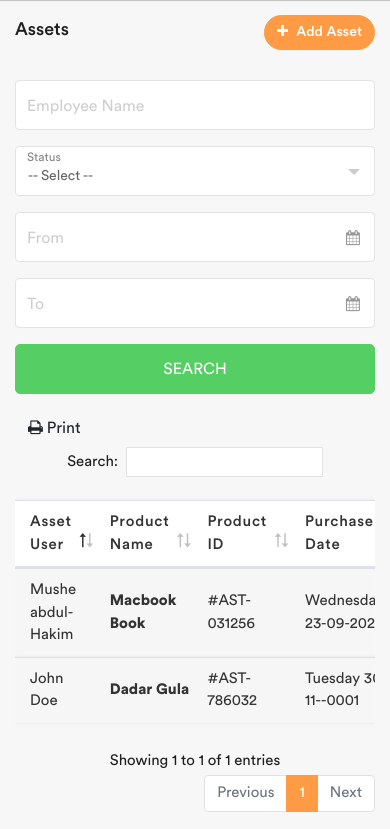
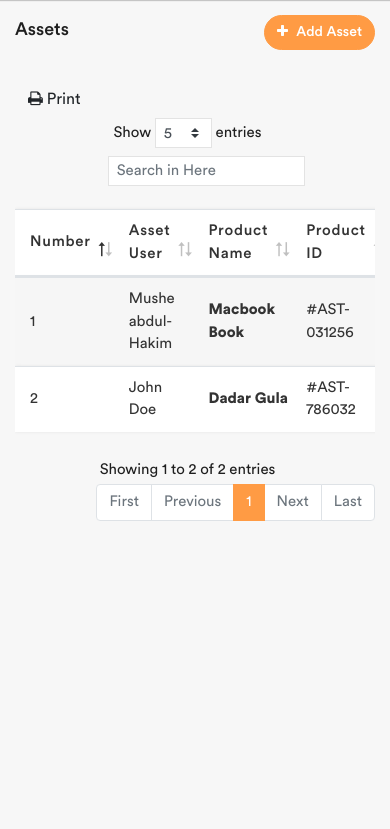
Before and after one commit to L200183161/haram, a PHP site: the page made by assets.php in a window 390 px wide. Shown: the part 60-889 px from the top of the page. After the commit the page ends 581 px from the top, so only its background shows below. Run offline with PHP 8.4, Linux system fonts and the light colour scheme; a user stored in the database is signed in; data comes from the database, SQL or seed files in the repository.

Commit message:
assets.php responsive dengan print manual

```diff
--- a/assets.php
+++ b/assets.php
@@ -80,6 +80,7 @@
 								<li class="breadcrumb-item active">Assets</li>
 							</ul>
 						</div>
+
 						<div class="col-auto float-right ml-auto">
 							<a href="javascript:void(0)" class="btn add-btn" data-toggle="modal" data-target="#add_asset"><i class="fa fa-plus"></i> Add Asset</a>
 
@@ -88,57 +89,14 @@
 				</div>
 				<!-- /Page Header -->
 				<!-- Search Filter -->
-				<div class="row filter-row">
-					<div class="col-sm-6 col-md-3">
-						<div class="form-group form-focus">
-							<input type="text" class="form-control floating">
-							<label class="focus-label">Employee Name</label>
-						</div>
-					</div>
-					<div class="col-sm-6 col-md-3">
-						<div class="form-group form-focus select-focus">
-							<select class="select floating">
-								<option value=""> -- Select -- </option>
-								<option value="0"> Pending </option>
-								<option value="1"> Approved </option>
-								<option value="2"> Returned </option>
-							</select>
-							<label class="focus-label">Status</label>
-						</div>
-					</div>
-					<div class="col-sm-12 col-md-4">
-						<div class="row">
-							<div class="col-md-6 col-sm-6">
-								<div class="form-group form-focus">
-									<div class="cal-icon">
-										<input class="form-control floating datetimepicker" type="text">
-									</div>
-									<label class="focus-label">From</label>
-								</div>
-							</div>
-							<div class="col-md-6 col-sm-6">
-								<div class="form-group form-focus">
-									<div class="cal-icon">
-										<input class="form-control floating datetimepicker" type="text">
-									</div>
-									<label class="focus-label">To</label>
-								</div>
-							</div>
-						</div>
-					</div>
-					<div class="col-sm-6 col-md-2">
-						<a href="javascript:void(0)" class="btn btn-success btn-block"> Search </a>
-					</div>
-				</div>
-				<!-- /Search Filter -->
 				<a href="javascript:void(0)" class="btn btn-file" onclick="printDiv('print')"><i class="fa fa-print"></i> Print</a>
-
 				<div class="row" id="print">
 					<div class="col-md-12">
 						<div class="table-responsive">
 							<table class="table table-striped custom-table mb-0 dataTable js-exportable">
 								<thead>
 									<tr>
+										<th class="text-left">Number</th>
 										<th class="text-left">Asset User</th>
 										<th class="text-left">Product Name</th>
 										<th class="text-left">Product ID</th>
@@ -149,6 +107,8 @@
 										<th class="text-danger text-right">Setting</th>
 									</tr>
 								</thead>
+								<tbody>
+									<!--Sempak kw cuman butuh body di luar-->
 									<!-- code to show the table -->
 
 									<?php
@@ -162,8 +122,9 @@
 										foreach ($results2 as $row) {
 											$newdate = date("l d-m-Y", strtotime($row['PurchaseDate'])); //Convert to d/m/Y
 									?>
-										<tbody>
+
 											<tr>
+												<td><?php echo htmlentities($cnt++); ?></td>
 												<td><?php echo htmlentities($row['AssetUser']); ?></td>
 												<td>
 													<strong><?php echo htmlentities($row['assetName']); ?></strong>
@@ -194,10 +155,11 @@
 													</div>
 												</td>
 											</tr>
-										</tbody>
-								<?php $cnt += 1;
+
+									<?php
 										}
 									} ?>
+								</tbody>
 							</table>
 						</div>
 					</div>
@@ -278,7 +240,7 @@
 									<div class="col-md-6">
 										<div class="form-group">
 											<label>Purchase Date</label>
-											<input name="purchase_date" value="<?php echo date('dd/mm/yy'); ?>" class="form-control" type="date">
+											<input name="purchase_date" id="purchase_date" class="form-control" type="date">
 										</div>
 									</div>
 									<div class="col-md-6">
@@ -394,8 +356,8 @@
 								<div class="row">
 									<div class="col-md-6">
 										<div class="form-group">
-											<label for="id">ID</label>
-											<input name="id" id="id" class="form-control" type="text">
+											<label hidden for="id">ID</label>
+											<input hidden name="id" id="id" class="form-control" type="text">
 										</div>
 										<div class="form-group">
 											<label for="asset_name">Product Name</label>
@@ -591,10 +553,11 @@
 				$query->bindParam(':rid', $rid, PDO::PARAM_STR);
 				$query->execute();
 				echo "<script>
-					alert('$rid has deleted);
+					alert('Data as deleted);
+					window.location.href = 'assets.php';
 					</script>";
 				echo "<script>
-					alert('$rid can't be deleted');
+					alert('Data can't be deleted');
 					window.location.href = 'assets.php'
 					</script>";
 			} ?>
@@ -626,8 +589,8 @@
 	</div>
 	<!-- /Main Wrapper -->
 	<!-- jQuery -->
-	<script src="assets/js/jquery-3.2.1.min.js"></script>
-	<!-- <script src="https://code.jquery.com/jquery-3.5.1.js" integrity="sha256-QWo7LDvxbWT2tbbQ97B53yJnYU3WhH/C8ycbRAkjPDc=" crossorigin="anonymous"></script> -->
+	<!-- <script src="assets/js/jquery-3.2.1.min.js"></script> -->
+	<script src="https://code.jquery.com/jquery-3.5.1.js" integrity="sha256-QWo7LDvxbWT2tbbQ97B53yJnYU3WhH/C8ycbRAkjPDc=" crossorigin="anonymous"></script>
 	<!-- Bootstrap Core JS -->
 	<script src="assets/js/popper.min.js"></script>
 	<script src="assets/js/bootstrap.min.js"></script>
@@ -644,7 +607,7 @@
 	<!-- Custom JS -->
 	<script src="assets/js/app.js"></script>
 	<!-- katanya sih JS biar export but who knows mfaka -->
-	<script src="assets/js/tables/jquery-datatable.js"></script>
+	<!-- <script src="assets/js/tables/jquery-datatable.js"></script> -->
 
 	<!-- Custom for edit_asset -->
 	<!-- Custom buat buka tombol edit biar bisa muncul modal overlay bootstrap -->
@@ -682,6 +645,22 @@
 			$(".modal-body #asset_user").val(AssetUser);
 			$(".modal-body #description").val(Description);
 		});
+
+		$(document).ready(function() {
+
+			$('.dataTable').DataTable({
+				"pagingType": "full_numbers",
+				"lengthMenu": [
+					[5, 10, 25, 50, -1],
+					[5, 10, 25, 50, "All"]
+				],
+				responsive: true,
+				language: {
+					search: "_INPUT_",
+					searchPlaceholder: "Search in Here",
+				}
+			});
+		});
 	</script>
 </body>
 
```
Also changed, not shown: designations.php (+18 -1 lines), README.md. Lines whose indentation alone changed are shown as unchanged.
